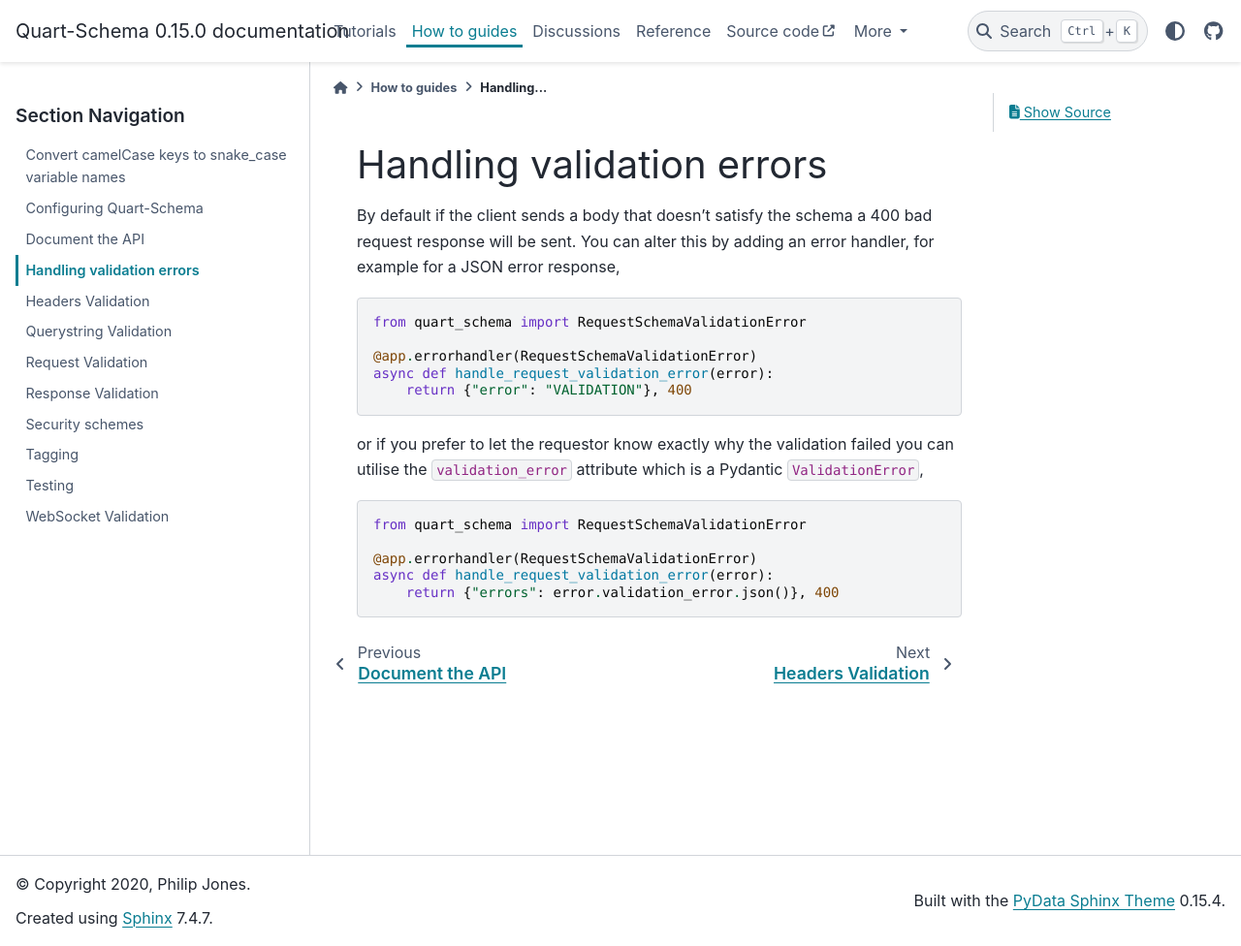
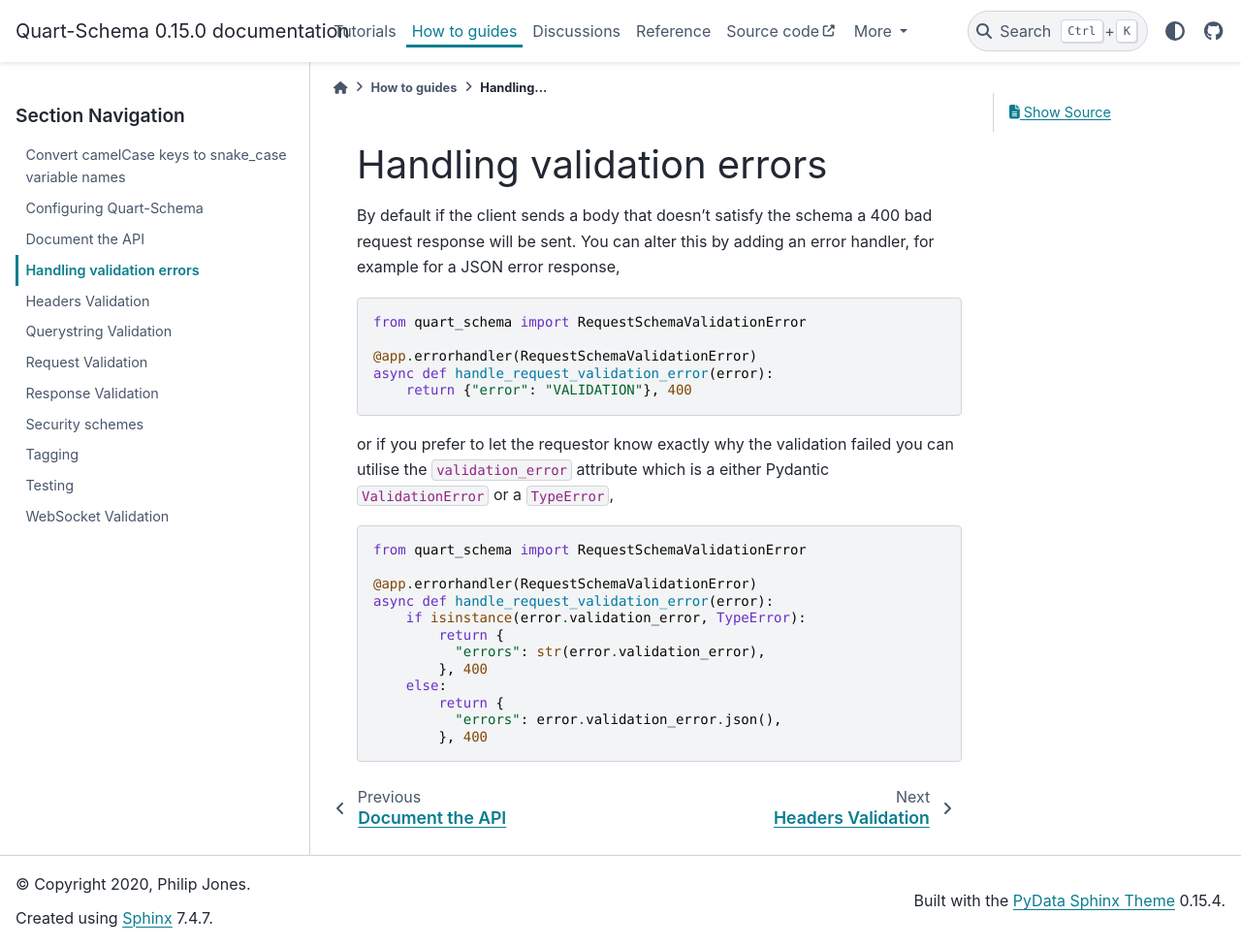
Before and after one commit to pgjones/quart-schema, a Sphinx documentation site: the page built from docs/how_to_guides/error_handling.rst, in a window 1280 px wide and 976 px high. Shown: the whole window at 97% size. Built offline with Sphinx 7.4.7 and the PyData theme 0.15.4, drawn with Linux system fonts in a browser that asks for light colours; pages that are not in the unit, such as notebooks, are missing from menus.

Commit message:
Correct the error handling docs to include the TypeError
This will help users better understand the errors.

```diff
--- a/docs/how_to_guides/error_handling.rst
+++ b/docs/how_to_guides/error_handling.rst
@@ -15,7 +15,7 @@
 
 or if you prefer to let the requestor know exactly why the validation
 failed you can utilise the ``validation_error`` attribute which is a
-Pydantic ``ValidationError``,
+either Pydantic ``ValidationError`` or a ``TypeError``,
 
 .. code-block:: python
 
@@ -23,4 +23,11 @@
 
     @app.errorhandler(RequestSchemaValidationError)
     async def handle_request_validation_error(error):
-        return {"errors": error.validation_error.json()}, 400
+        if isinstance(error.validation_error, TypeError):
+            return {
+              "errors": str(error.validation_error),
+            }, 400
+        else:
+            return {
+              "errors": error.validation_error.json(),
+            }, 400
```
